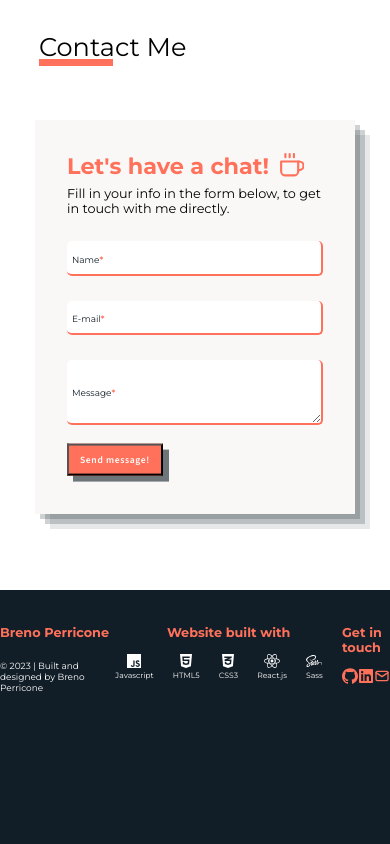
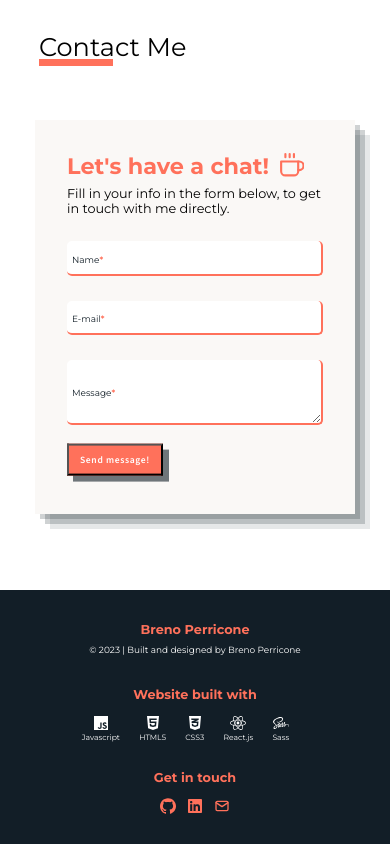
Before and after one commit to BrenoFischer/portfolio, a React (Create React App) app: page / in a window 390 px wide. Shown: the part 4364-5208 px from the top of the page. Built offline with nearby package versions, Linux system fonts and the light colour scheme.

Commit message:
make footer responsive for phone

```diff
--- a/src/components/footer/footer.styles.scss
+++ b/src/components/footer/footer.styles.scss
@@ -1,4 +1,5 @@
 @import "./src/sass/__variables.scss";
+@import "./src/sass/__mixins.scss";
 
 $footer-boxes-h: 80%; //height
 $footer-boxes-p-t: 2.5%; //padding-top
@@ -7,17 +8,31 @@ $footer-boxes-p-t: 2.5%; //padding-top
     height: 30vh;
     background-color: $secondary-color;
 
+    @include respond(tablet) {
+        height: fit-content;
+        padding-bottom: 4rem;
+    }
+
     &__content-box {
         display: flex;
         justify-content: space-around;
         height: 100%;
         align-items: center;
+
+        @include respond(tablet) {
+            flex-direction: column;
+        }
     }
 
     &__text {
         color: $white;
         height: $footer-boxes-h;
         padding-top: $footer-boxes-p-t;
+
+        @include respond(tablet) {
+            text-align: center;
+            padding-top: 5rem;
+        }
 
         &-title {
             font-size: 2rem;
@@ -27,6 +42,10 @@ $footer-boxes-p-t: 2.5%; //padding-top
         p {
             margin-top: 3rem;
             font-size: 1.4rem;
+
+            @include respond(tablet) {
+                margin-top: 1rem;
+            }
         }
     }
 
@@ -36,6 +55,11 @@ $footer-boxes-p-t: 2.5%; //padding-top
         height: $footer-boxes-h;
         padding-top: $footer-boxes-p-t;
 
+        @include respond(tablet) {
+            margin-top: 5rem;
+            padding-top: 0;
+        }
+
         &-title {
             font-size: 2rem;
         }
@@ -44,6 +68,7 @@ $footer-boxes-p-t: 2.5%; //padding-top
             display: flex;
             color: $white;
             margin-top: 2rem;
+            flex-wrap: wrap;
         }
     }
 
@@ -51,6 +76,7 @@ $footer-boxes-p-t: 2.5%; //padding-top
     &__contact {
         height: $footer-boxes-h;
         padding-top: $footer-boxes-p-t;
+
 
         &-title {
             font-size: 2rem;
```
